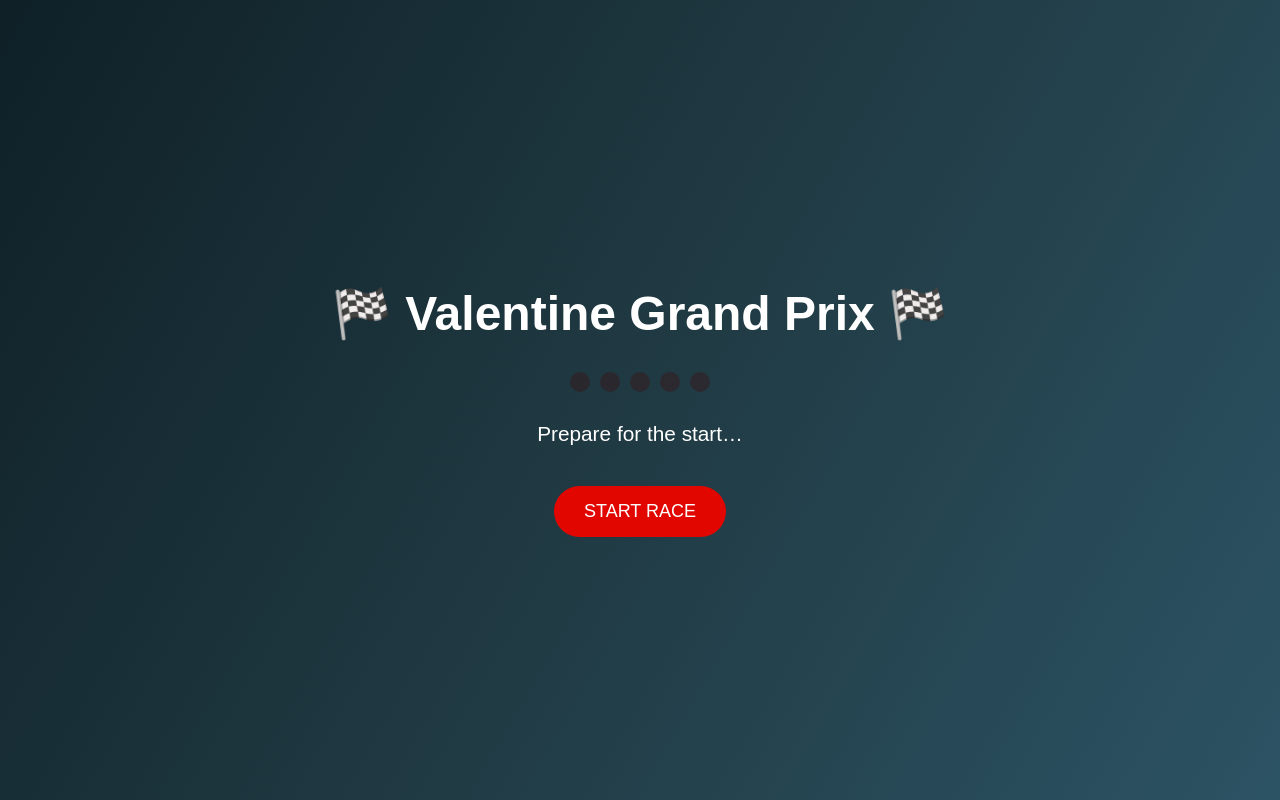
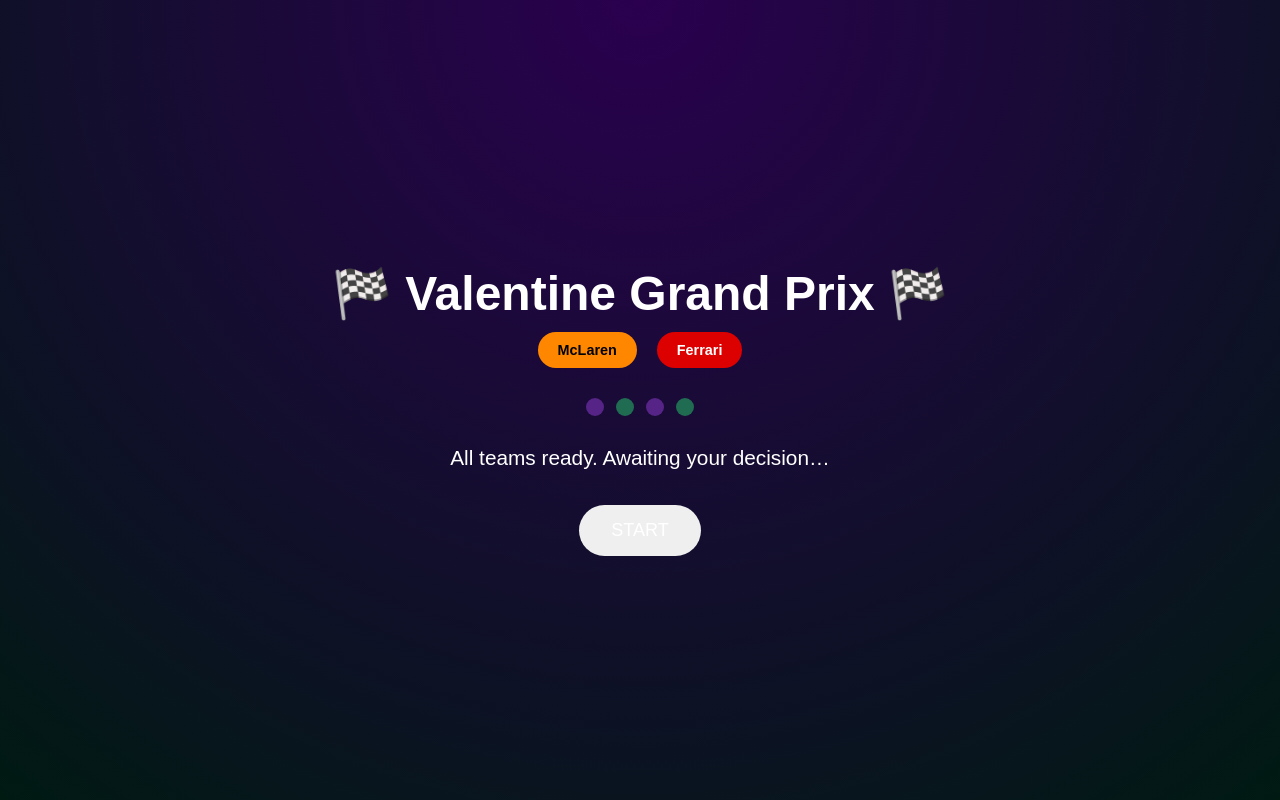
Before and after one commit to vi1503/Click-Me-If-You-Wanna-Know, a plain HTML site: page index.html in a window 1280 px wide. Drawn offline with Linux system fonts and the light colour scheme.

Commit message:
Update cars index.html

```diff
--- a/index.html
+++ b/index.html
@@ -8,7 +8,7 @@
     body {
       margin: 0;
       height: 100vh;
-      background: linear-gradient(120deg, #0f2027, #203a43, #2c5364);
+      background: radial-gradient(circle at top, #2a004f, #001a12);
       color: white;
       font-family: Arial, sans-serif;
       display: flex;
@@ -20,70 +20,88 @@
 
     .container {
       animation: fadeIn 2s ease;
-      width: 100%;
+      max-width: 700px;
+      padding: 20px;
     }
 
     h1 {
       font-size: 3rem;
-      margin-bottom: 20px;
+      margin-bottom: 10px;
       animation: slideDown 1.5s ease;
+    }
+
+    .teams {
+      display: flex;
+      justify-content: center;
+      gap: 20px;
+      margin-bottom: 25px;
+    }
+
+    .team {
+      padding: 10px 20px;
+      border-radius: 20px;
+      font-weight: bold;
+      font-size: 0.9rem;
+    }
+
+    .mclaren {
+      background: #ff8700; /* Papaya */
+      color: black;
+    }
+
+    .ferrari {
+      background: #dc0000; /* Ferrari red */
+    }
+
+    .lights {
+      display: flex;
+      justify-content: center;
+      gap: 12px;
+      margin: 30px 0;
+    }
+
+    .lights span {
+      width: 18px;
+      height: 18px;
+      border-radius: 50%;
+      opacity: 0.4;
+    }
+
+    .purple { background: #b14cff; }
+    .green { background: #2aff7b; }
+
+    .lights span.active {
+      opacity: 1;
+      box-shadow: 0 0 12px currentColor;
     }
 
     p {
       font-size: 1.3rem;
-      margin-bottom: 30px;
+      margin-bottom: 25px;
     }
 
     button {
-      background: #e10600;
       border: none;
-      padding: 15px 30px;
+      padding: 15px 32px;
       font-size: 18px;
       color: white;
       border-radius: 30px;
       cursor: pointer;
       margin: 10px;
-      transition: transform 0.2s;
+      transition: transform 0.2s, box-shadow 0.2s;
+    }
+
+    .yes {
+      background: linear-gradient(135deg, #ff8700, #dc0000);
+    }
+
+    .always {
+      background: linear-gradient(135deg, #b14cff, #2aff7b);
     }
 
     button:hover {
-      transform: scale(1.1);
-    }
-
-    /* F1 START LIGHTS */
-    .lights {
-      display: flex;
-      justify-content: center;
-      gap: 10px;
-      margin: 30px 0;
-    }
-
-    .lights span {
-      width: 20px;
-      height: 20px;
-      background: #400;
-      border-radius: 50%;
-      opacity: 0.3;
-    }
-
-    .lights span.active {
-      background: red;
-      opacity: 1;
-    }
-
-    /* SLIDING F1 CAR */
-    .car {
-      font-size: 50px;
-      position: absolute;
-      bottom: 40px;
-      left: -100px;
-      animation: drive 3s ease-out forwards;
-      display: none;
-    }
-
-    @keyframes drive {
-      from { left: -100px; }
-      to { left: 110%; }
+      transform: scale(1.08);
+      box-shadow: 0 0 15px rgba(255,255,255,0.4);
     }
 
     @keyframes fadeIn {
@@ -92,7 +110,7 @@
     }
 
     @keyframes slideDown {
-      from { transform: translateY(-50px); opacity: 0; }
+      from { transform: translateY(-40px); opacity: 0; }
       to { transform: translateY(0); opacity: 1; }
     }
   </style>
@@ -100,69 +118,64 @@
 
 <body>
 
-  <div class="car" id="car">🏎️</div>
-
   <div class="container">
     <h1>🏁 Valentine Grand Prix 🏁</h1>
 
-    <div class="lights">
-      <span></span><span></span><span></span><span></span><span></span>
+    <div class="teams">
+      <div class="team mclaren">McLaren</div>
+      <div class="team ferrari">Ferrari</div>
     </div>
 
-    <p id="text">Prepare for the start…</p>
+    <div class="lights">
+      <span class="purple"></span>
+      <span class="green"></span>
+      <span class="purple"></span>
+      <span class="green"></span>
+    </div>
 
-    <button onclick="startLights()">START RACE</button>
+    <p id="text">All teams ready. Awaiting your decision…</p>
+
+    <button onclick="startRace()">START</button>
   </div>
 
   <script>
     const lights = document.querySelectorAll(".lights span");
-    let currentLight = 0;
+    let current = 0;
 
-    function startLights() {
-      document.getElementById("text").innerText = "🔴🔴🔴🔴🔴";
-
+    function startRace() {
       const interval = setInterval(() => {
-        if (currentLight < lights.length) {
-          lights[currentLight].classList.add("active");
-          currentLight++;
+        if (current < lights.length) {
+          lights[current].classList.add("active");
+          current++;
         } else {
           clearInterval(interval);
           showQuestion();
         }
-      }, 600);
+      }, 500);
     }
 
     function showQuestion() {
       document.getElementById("text").innerHTML = `
-        🏁 GO!<br><br>
         <strong>Baby Aduś,<br>will you be my Valentine? ❤️</strong><br><br>
-        <button onclick="yes()">YES 🏆</button>
-        <button onclick="alwaysYes()">ALWAYS YES 🏁</button>
+        <button class="yes" onclick="yes()">YES 🏆</button>
+        <button class="always" onclick="alwaysYes()">ALWAYS YES 🏁</button>
       `;
     }
 
     function yes() {
-      showCar();
       document.getElementById("text").innerHTML = `
         ❤️ I love you ❤️<br><br>
         You’re the race winner in my heart.<br>
-        Every lap, every finish line — it’s always you.
+        No matter the team, no matter the track — it’s always you.
       `;
     }
 
     function alwaysYes() {
-      showCar();
       document.getElementById("text").innerHTML = `
         🏆 I love you 🏆<br><br>
         You’re always my only champion.<br>
-        No matter the track, no matter the distance.
+        Today, tomorrow, and every season after.
       `;
-    }
-
-    function showCar() {
-      const car = document.getElementById("car");
-      car.style.display = "block";
-      car.style.animation = "drive 3s ease-out forwards";
     }
   </script>
 
```
